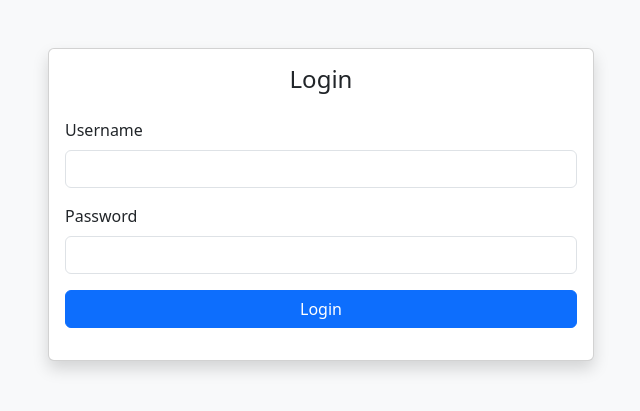
After one commit to TudorLeonte10/TLM-Math, a Flask app: page /login in a window 1280 px wide. The commit adds this page. Shown: the top 411 px of the page, without its empty margins (319-959 px from the left). Run offline with Flask 3, Linux system fonts and the light colour scheme.

Commit message:
terminat partea de roluri

```diff
--- a/app/routes/frontend_routes.py
+++ b/app/routes/frontend_routes.py
@@ -2,6 +2,10 @@ from flask import Blueprint, render_template
 
 frontend_bp = Blueprint('frontend_bp', __name__)
 
-@frontend_bp.route('/')
+@frontend_bp.route('/calculator')
 def calculator_page():
     return render_template('calculator.html')
+
+@frontend_bp.route('/login')
+def login_page():
+    return render_template('login.html')
--- /dev/null
+++ b/app/templates/login.html
@@ -0,0 +1,63 @@
+<!DOCTYPE html>
+<html lang="en">
+<head>
+  <meta charset="UTF-8">
+  <meta name="viewport" content="width=device-width, initial-scale=1">
+  <title>Login</title>
+  <link href="https://cdn.jsdelivr.net/npm/bootstrap@5.3.0/dist/css/bootstrap.min.css" rel="stylesheet">
+</head>
+<body class="bg-light">
+  <div class="container py-5">
+    <div class="row justify-content-center">
+      <div class="col-md-6">
+        <div class="card shadow">
+          <div class="card-body">
+            <h4 class="card-title text-center mb-4">Login</h4>
+            <form onsubmit="login(event)">
+              <div class="mb-3">
+                <label for="username" class="form-label">Username</label>
+                <input type="text" class="form-control" id="username" required>
+              </div>
+              <div class="mb-3">
+                <label for="password" class="form-label">Password</label>
+                <input type="password" class="form-control" id="password" required>
+              </div>
+              <button type="submit" class="btn btn-primary w-100">Login</button>
+            </form>
+            <div class="mt-3 text-danger" id="error-msg"></div>
+          </div>
+        </div>
+      </div>
+    </div>
+  </div>
+
+  <script>
+    async function login(event) {
+      event.preventDefault();
+
+      const username = document.getElementById("username").value;
+      const password = document.getElementById("password").value;
+      const errorBox = document.getElementById("error-msg");
+
+      try {
+        const res = await fetch("/auth/login", {
+          method: "POST",
+          headers: { "Content-Type": "application/json" },
+          body: JSON.stringify({ username, password })
+        });
+
+        const data = await res.json();
+
+        if (res.ok) {
+          sessionStorage.setItem("token", data.token);
+          window.location.href = "/calculator"; // Redirect to calculator
+        } else {
+          errorBox.innerText = data.message || "Login failed.";
+        }
+      } catch (err) {
+        errorBox.innerText = "Eroare la conectare: " + err.message;
+      }
+    }
+  </script>
+</body>
+</html>
```
Also changed, not shown: app/models/operation.py (+7 -0 lines), app/routes/auth_routes.py (+8 -8 lines), app/templates/calculator.html (+5 -2 lines), instance/math.db.
